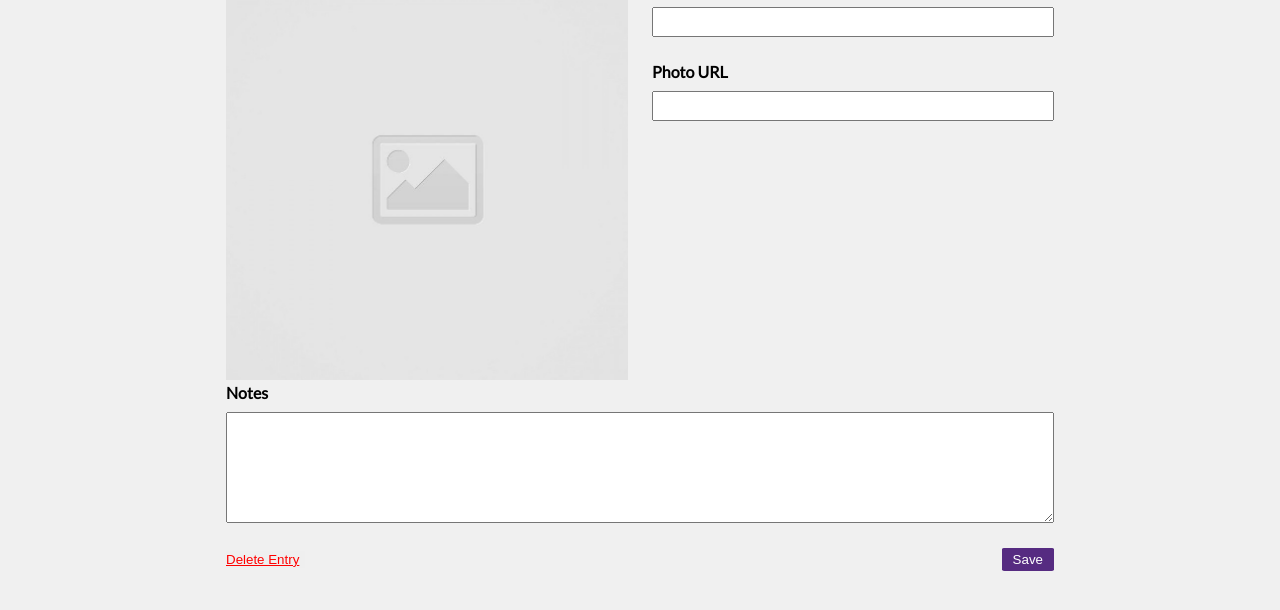
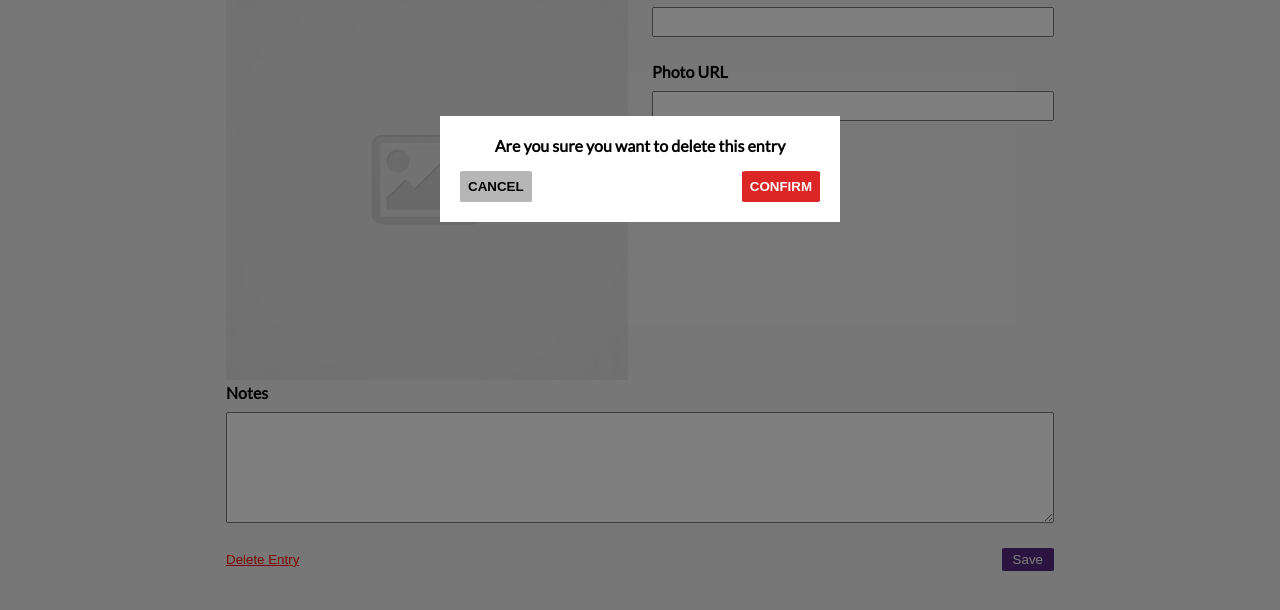
Before and after one commit to twoosam/code-journal, a plain HTML site: page index.html in a window 1280 px wide. Both pictures are taken after a click on the button "Delete Entry". Shown: the part 184-794 px from the top of the page. Drawn offline with Linux system fonts and the light colour scheme.

Commit message:
Show a confirmation modal when the user clicks Delete Entry and when the user clicks Cancel, the modal is hidden.

```diff
--- a/css/styles.css
+++ b/css/styles.css
@@ -115,3 +115,44 @@ p {
   text-decoration: underline;
   padding-left: 0;
 }
+
+.modal {
+  display: none;
+  position: fixed;
+  z-index: 1;
+  padding-top: 300px;
+  left: 0;
+  top: 0;
+  width: 100%;
+  height: 100%;
+  overflow: auto;
+  background-color: rgb(0, 0, 0);
+  background-color: rgba(0, 0, 0, 0.5);
+}
+
+.modal-content {
+  background-color: white;
+  margin: auto;
+  padding: 20px;
+  width: 400px;
+  text-align: center;
+  font-family: Lato, sans-serif;
+  font-weight: bold;
+}
+
+.button-cancel {
+  border: none;
+  border-radius: 5%;
+  padding: 8px;
+  background-color: rgb(182, 182, 182);
+  font-weight: bold;
+}
+
+.button-confirm {
+  border: none;
+  border-radius: 5%;
+  padding: 8px;
+  background-color: rgb(220, 38, 38);
+  color: white;
+  font-weight: bold;
+}
--- a/index.html
+++ b/index.html
@@ -25,6 +25,7 @@
       href="https://fonts.googleapis.com/css2?family=Lato&display=swap"
       rel="stylesheet" />
   </head>
+
   <body>
     <header>
       <div class="container">
@@ -80,6 +81,19 @@
                 <button class="button-delete" type="button">
                   Delete Entry
                 </button>
+                <div class="modal">
+                  <div class="modal-content">
+                    <p>Are you sure you want to delete this entry</p>
+                    <div class="space-between">
+                      <button class="button-cancel" type="button">
+                        CANCEL
+                      </button>
+                      <button class="button-confirm" type="button">
+                        CONFIRM
+                      </button>
+                    </div>
+                  </div>
+                </div>
                 <button class="button-submit" type="submit">Save</button>
               </div>
             </div>
--- a/js/main.js
+++ b/js/main.js
@@ -161,3 +161,15 @@ const $objectImg = document.querySelector('#img');
 const $objectTitle = document.querySelector('#title');
 const $objectNotes = document.querySelector('#notes');
 const $objectURL = document.querySelector('#photo-url');
+
+const $modal = document.querySelector('.modal');
+function openModal() {
+  $modal.style.display = 'block';
+}
+$buttonDelete.addEventListener('click', openModal);
+
+function closeModal() {
+  $modal.style.display = 'none';
+}
+const $buttonCancel = document.querySelector('.button-cancel');
+$buttonCancel.addEventListener('click', closeModal);
```
